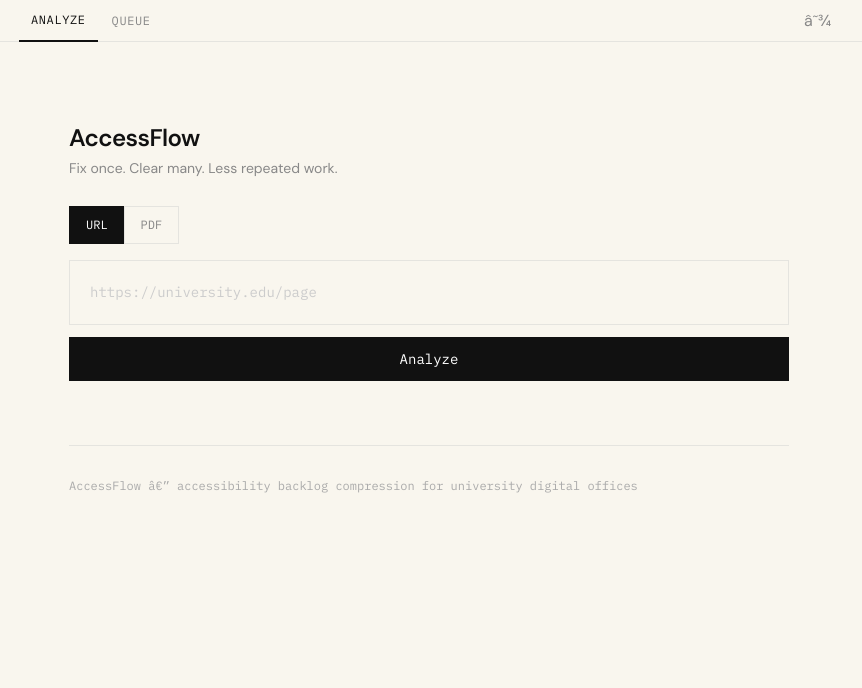
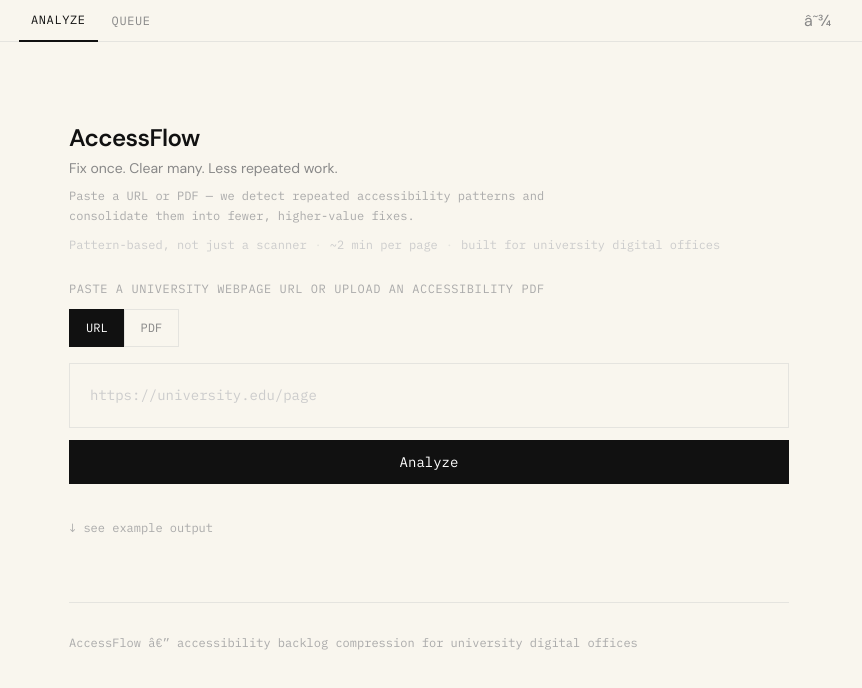
Before and after one commit to redsid5/AccessFlow, a Next.js app in the folder accessflow-tmp/: page / in a window 1280 px wide. Shown: the top 688 px of the page, without its empty margins (211-1073 px from the left). Built offline with nearby package versions, Linux system fonts and the light colour scheme.

Commit message:
Add onboarding scaffolding: explainer, trust anchors, sample output, queue subtitle

```diff
--- a/accessflow-tmp/app/page.tsx
+++ b/accessflow-tmp/app/page.tsx
@@ -79,7 +79,21 @@ export default function Home() {
           <p className="text-sm text-[#888] dark:text-[#666660] mt-1">
             Fix once. Clear many. Less repeated work.
           </p>
+          <p className="text-xs font-mono text-[#aaa] dark:text-[#444440] mt-2 leading-relaxed max-w-lg">
+            Paste a URL or PDF — we detect repeated accessibility patterns and consolidate them into fewer, higher-value fixes.
+          </p>
+          <div className="flex items-center gap-2 mt-3 flex-wrap">
+            <span className="text-xs font-mono text-[#ccc] dark:text-[#333330]">Pattern-based, not just a scanner</span>
+            <span className="text-xs font-mono text-[#e5e4df] dark:text-[#2c2c2a]">·</span>
+            <span className="text-xs font-mono text-[#ccc] dark:text-[#333330]">~2 min per page</span>
+            <span className="text-xs font-mono text-[#e5e4df] dark:text-[#2c2c2a]">·</span>
+            <span className="text-xs font-mono text-[#ccc] dark:text-[#333330]">built for university digital offices</span>
+          </div>
         </div>
+
+        <p className="text-xs font-mono uppercase tracking-wider text-[#aaa] dark:text-[#444440] mb-3">
+          Paste a university webpage URL or upload an accessibility PDF
+        </p>
 
         {/* Input tabs */}
         <div className="flex gap-0 mb-4">
@@ -133,8 +147,10 @@ export default function Home() {
           disabled={loading}
           className="mt-3 w-full text-sm font-mono bg-[#111] dark:bg-[#ededea] text-white dark:text-[#111] py-3 px-4 disabled:opacity-40 hover:bg-[#333] dark:hover:bg-white transition-colors"
         >
-          {loading ? 'Analyzingâ€¦' : 'Analyze'}
+          {loading ? 'Analyzing…' : 'Analyze'}
         </button>
+
+        {!result && !loading && <SamplePanel />}
 
         {error && (
           <div className="mt-5 border border-[#e5e4df] dark:border-[#2c2c2a] dark:bg-[#1c1c1a] px-4 py-3">
@@ -174,6 +190,43 @@ export default function Home() {
   )
 }
 
+function SamplePanel() {
+  const [open, setOpen] = useState(false)
+  return (
+    <div className="mt-8">
+      <button
+        onClick={() => setOpen(o => !o)}
+        className="text-xs font-mono text-[#aaa] dark:text-[#444440] hover:text-[#555] dark:hover:text-[#9e9e98] transition-colors"
+      >
+        {open ? '↑ hide example' : '↓ see example output'}
+      </button>
+      {open && (
+        <div className="mt-3 border border-[#e5e4df] dark:border-[#2c2c2a] dark:bg-[#1c1c1a] animate-fade-in">
+          <div className="px-4 py-4 border-b border-[#e5e4df] dark:border-[#2c2c2a]">
+            <div className="flex items-center gap-2 flex-wrap">
+              <span className="text-xs font-mono px-2 py-0.5 bg-[#111] dark:bg-[#ededea] text-white dark:text-[#111]">FIX</span>
+              <span className="text-xs font-mono text-[#888] dark:text-[#666660]">High leverage · quick fix · 4 pages</span>
+            </div>
+            <p className="mt-2 text-sm font-semibold text-[#111] dark:text-[#ededea]">Unlabeled form inputs</p>
+            <p className="mt-1 text-xs font-mono text-[#555] dark:text-[#9e9e98]">~1h saved — shared component, fix once, clears 4 instances</p>
+          </div>
+          <div className="px-4 py-3 border-b border-[#e5e4df] dark:border-[#2c2c2a]">
+            <p className="text-xs font-mono uppercase tracking-wider text-[#aaa] dark:text-[#444440] mb-1">Next step</p>
+            <p className="text-sm text-[#333] dark:text-[#c8c8c2]">Add <code className="font-mono text-xs bg-[#f0ede6] dark:bg-[#252523] px-1">aria-label</code> or <code className="font-mono text-xs bg-[#f0ede6] dark:bg-[#252523] px-1">&lt;label for&gt;</code> to each input in the shared form component.</p>
+          </div>
+          <div className="px-4 py-3 border-b border-[#e5e4df] dark:border-[#2c2c2a]">
+            <p className="text-xs font-mono uppercase tracking-wider text-[#aaa] dark:text-[#444440] mb-1">Pages affected</p>
+            <p className="text-xs font-mono text-[#555] dark:text-[#9e9e98]">contact.html · admissions/apply · registrar/forms · housing/request</p>
+          </div>
+          <div className="px-4 py-2.5">
+            <p className="text-xs font-mono text-[#ccc] dark:text-[#333330]">Example output — analyze a real page to see your results</p>
+          </div>
+        </div>
+      )}
+    </div>
+  )
+}
+
 function SummaryBar({ result, queued }: { result: AnalysisV2Result; queued: boolean }) {
   const ratio = result.compressionRatio
   return (
--- a/accessflow-tmp/app/queue/page.tsx
+++ b/accessflow-tmp/app/queue/page.tsx
@@ -79,15 +79,20 @@ export default function QueuePage() {
     <main className="min-h-screen px-4 sm:px-5 pb-20">
       <div className="max-w-[860px] mx-auto">
 
-        <div className="pt-10 pb-5 flex items-baseline gap-4 flex-wrap">
+        <div className="pt-10 pb-5">
+          <div className="flex items-baseline gap-4 flex-wrap">
             <h1 className="text-2xl font-semibold text-[#111] dark:text-[#ededea] tracking-tight">
               Fix Queue
             </h1>
             {items.length > 0 && (
               <span className="text-xs font-mono text-[#888] dark:text-[#666660]">
-              {stats.rawIssues} issues â†’ {stats.consolidatedFixes} fix{stats.consolidatedFixes !== 1 ? 'es' : ''} Â· {stats.compressionRatio.toFixed(1)}:1
+                {stats.rawIssues} issues â†’ {stats.consolidatedFixes} fix{stats.consolidatedFixes !== 1 ? ‘es’ : ‘’} Â· {stats.compressionRatio.toFixed(1)}:1
               </span>
             )}
+          </div>
+          <p className="text-xs font-mono text-[#aaa] dark:text-[#444440] mt-1.5">
+            Fixes are grouped by pattern and sorted by leverage. Analyze a page to add items.
+          </p>
         </div>
 
         {/* Status filter */}
```
Lines whose indentation alone changed are shown as unchanged.
